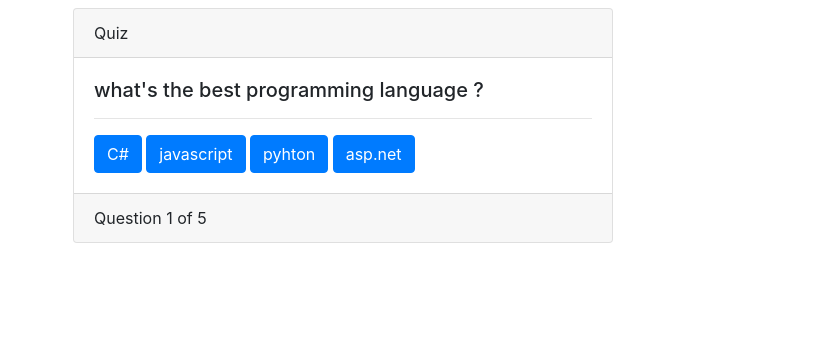
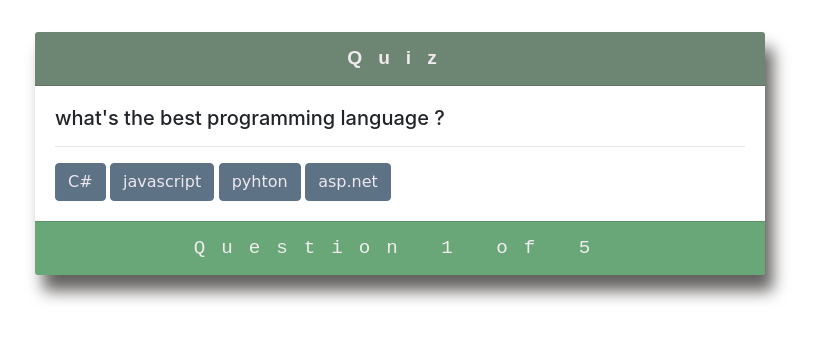
Before and after one commit to foukan/javascript, a plain HTML site: page quiz uygulama/index.html in a window 1280 px wide. Shown: the whole page, without its empty margins (12-827 px from the left). Drawn offline with nearby package versions, Linux system fonts and the light colour scheme.

Commit message:
still yapılandırması ve quiz bitiş uyarısı düzeltildi

```diff
--- a/quiz uygulama/index.html
+++ b/quiz uygulama/index.html
@@ -5,15 +5,17 @@
     <meta charset="UTF-8">
     <meta name="viewport" content="width=device-width, initial-scale=1.0">
     <title>Quiz Uygulaması</title>
+
+    <link rel="stylesheet" href="https://stackpath.bootstrapcdn.com/bootstrap/4.5.2/css/bootstrap.min.css">
     <link rel="stylesheet" href="style/s.css">
-    <link rel="stylesheet" href="https://stackpath.bootstrapcdn.com/bootstrap/4.5.2/css/bootstrap.min.css">
+
 </head>
 
 <body>
 
-    <div class="container mt-2">
+    <div class="container">
         <div class="row">
-            <div class="col-6">
+            <div class="col-8">
 
                 <div class="card">
                     <div class="card-header">
@@ -24,7 +26,7 @@
                             Question Text
                         </h5>
                         <hr>
-                        <div id="buttons">
+                        <div id="buttons " >
                             <button id="btn0" class="btn btn-primary">
                                 <span id="choice0">
 
--- a/quiz uygulama/js/app.js
+++ b/quiz uygulama/js/app.js
@@ -86,23 +86,21 @@ function guess(id, guess) {
 
 }
 
+
+
+function showProgress() {
+    var totalQuestion = quiz.questions.length;
+    var questionNumber = quiz.questionIndex ;
+    var html = 'Question ' +( questionNumber +1) + ' of ' + totalQuestion;
+
+    document.querySelector('#progress').innerHTML=html;
+
+}
+
 function showScore() {
     var html = `<h2>Your Score is...</h2><h4>${quiz.score}</h4>`;
 
     document.querySelector('.card-body').innerHTML = html;
+
+    document.querySelector('#progress').innerHTML = "Quiz is Ended";
 }
-
-function showProgress() {
-    var totalQuestion = quiz.questions.length;
-    var questionNumber = quiz.questionIndex + 1;
-    var html = 'Question ' + questionNumber  + ' of ' + totalQuestion;
-
-
-    if ( questionNumber === totalQuestion) {
-        document.querySelector('#progress').innerHTML = "Quiz is Ended";
-    } else {
-        document.querySelector('#progress').innerHTML = html;
-    }
-
-
-}
--- a/quiz uygulama/style/s.css
+++ b/quiz uygulama/style/s.css
@@ -0,0 +1,45 @@
+.container{
+    margin: 2rem 0 0 2rem;
+
+
+}
+.card{
+    box-shadow: 1vh 2vh 2vh  #646260;
+    border: cornflowerblue;
+}
+.card-header{
+    color: #fff4fae5;
+    text-align: center;
+    font-family: Arial, Helvetica, sans-serif;
+    font-weight: bold;
+    background-color: #597560e0;
+    letter-spacing: 1rem;
+    font-size: larger;
+}
+
+
+.btn{
+    border-color: #5d7285 ;
+    color: #fff4fae5;
+    font-family: cursive;
+    background-color: #5d7285  ;
+    transition: all 0.5s ease-in-out  ;
+}
+.btn:hover{
+    background-color: #a1b4a2bd  ;
+    border-color: #a1b4a2bd  ;
+
+}
+.btn:focus{
+    background-color: #a1b4a2bd  ;
+    border-color: #a1b4a2bd  ;
+}
+
+.card-footer{
+    color: #fff4fae5;
+    font-family: monospace;
+    background-color: #559b67e0;
+    letter-spacing: 1rem;
+    font-size: larger;
+    text-align: center;
+}
```
